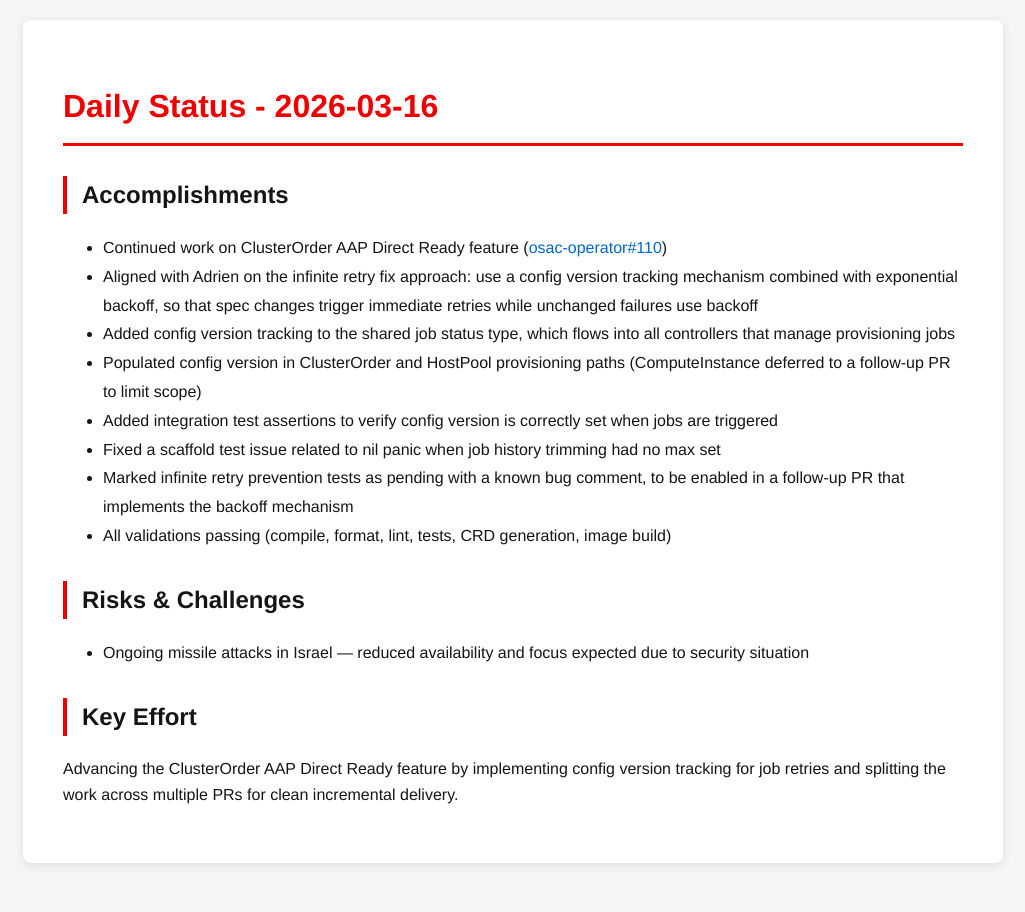
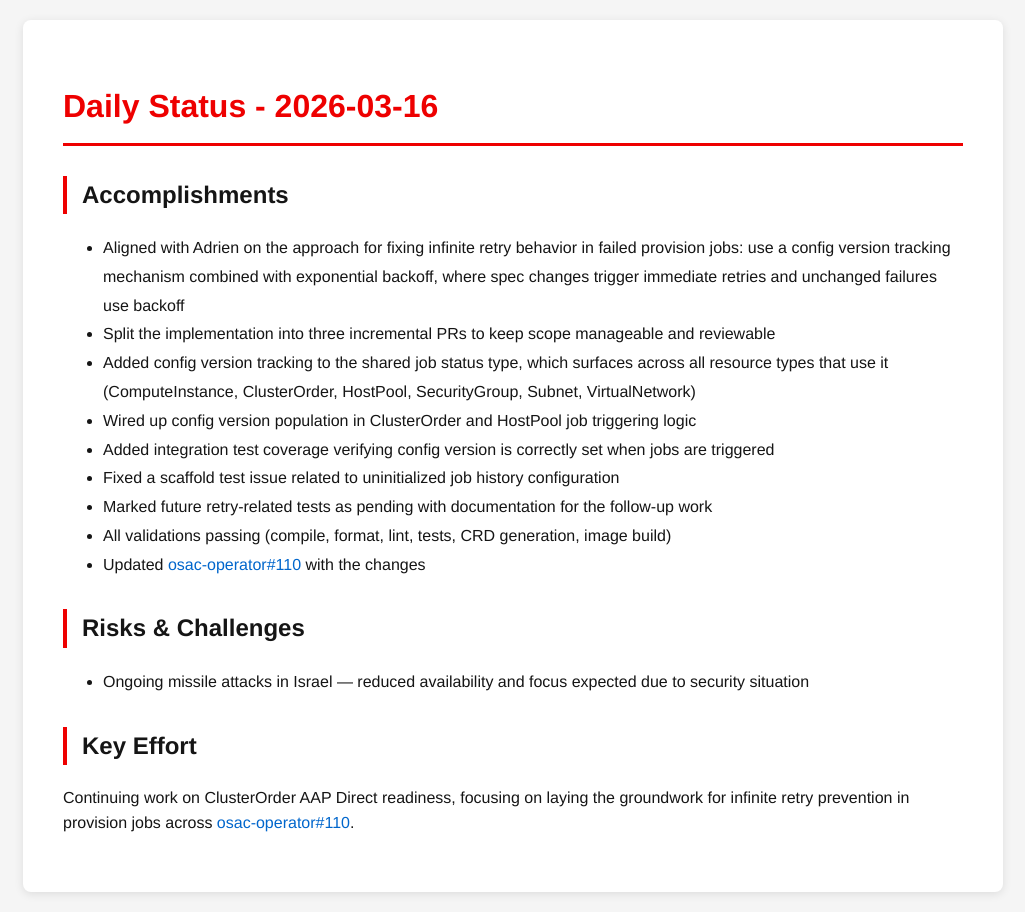
Before and after one commit to tzvatot/daily-status, a Jekyll site: the page built from 2026-03-16.md, in a window 1280 px wide. Shown: the whole page, without its empty margins (127-1152 px from the left). Built offline with Jekyll 4.4.1, drawn with Linux system fonts in a browser that asks for light colours.

Commit message:
Daily status update - 2026-03-16

```diff
--- a/2026-03-16.md
+++ b/2026-03-16.md
@@ -7,17 +7,18 @@ date: 2026-03-16
 # Daily Status - 2026-03-16
 
 ## Accomplishments
-- Continued work on ClusterOrder AAP Direct Ready feature ([osac-operator#110](https://github.com/osac-project/osac-operator/pull/110))
-- Aligned with Adrien on the infinite retry fix approach: use a config version tracking mechanism combined with exponential backoff, so that spec changes trigger immediate retries while unchanged failures use backoff
-- Added config version tracking to the shared job status type, which flows into all controllers that manage provisioning jobs
-- Populated config version in ClusterOrder and HostPool provisioning paths (ComputeInstance deferred to a follow-up PR to limit scope)
-- Added integration test assertions to verify config version is correctly set when jobs are triggered
-- Fixed a scaffold test issue related to nil panic when job history trimming had no max set
-- Marked infinite retry prevention tests as pending with a known bug comment, to be enabled in a follow-up PR that implements the backoff mechanism
+- Aligned with Adrien on the approach for fixing infinite retry behavior in failed provision jobs: use a config version tracking mechanism combined with exponential backoff, where spec changes trigger immediate retries and unchanged failures use backoff
+- Split the implementation into three incremental PRs to keep scope manageable and reviewable
+- Added config version tracking to the shared job status type, which surfaces across all resource types that use it (ComputeInstance, ClusterOrder, HostPool, SecurityGroup, Subnet, VirtualNetwork)
+- Wired up config version population in ClusterOrder and HostPool job triggering logic
+- Added integration test coverage verifying config version is correctly set when jobs are triggered
+- Fixed a scaffold test issue related to uninitialized job history configuration
+- Marked future retry-related tests as pending with documentation for the follow-up work
 - All validations passing (compile, format, lint, tests, CRD generation, image build)
+- Updated [osac-operator#110](https://github.com/osac-project/osac-operator/pull/110) with the changes
 
 ## Risks & Challenges
 - Ongoing missile attacks in Israel — reduced availability and focus expected due to security situation
 
 ## Key Effort
-Advancing the ClusterOrder AAP Direct Ready feature by implementing config version tracking for job retries and splitting the work across multiple PRs for clean incremental delivery.
+Continuing work on ClusterOrder AAP Direct readiness, focusing on laying the groundwork for infinite retry prevention in provision jobs across [osac-operator#110](https://github.com/osac-project/osac-operator/pull/110).
```
